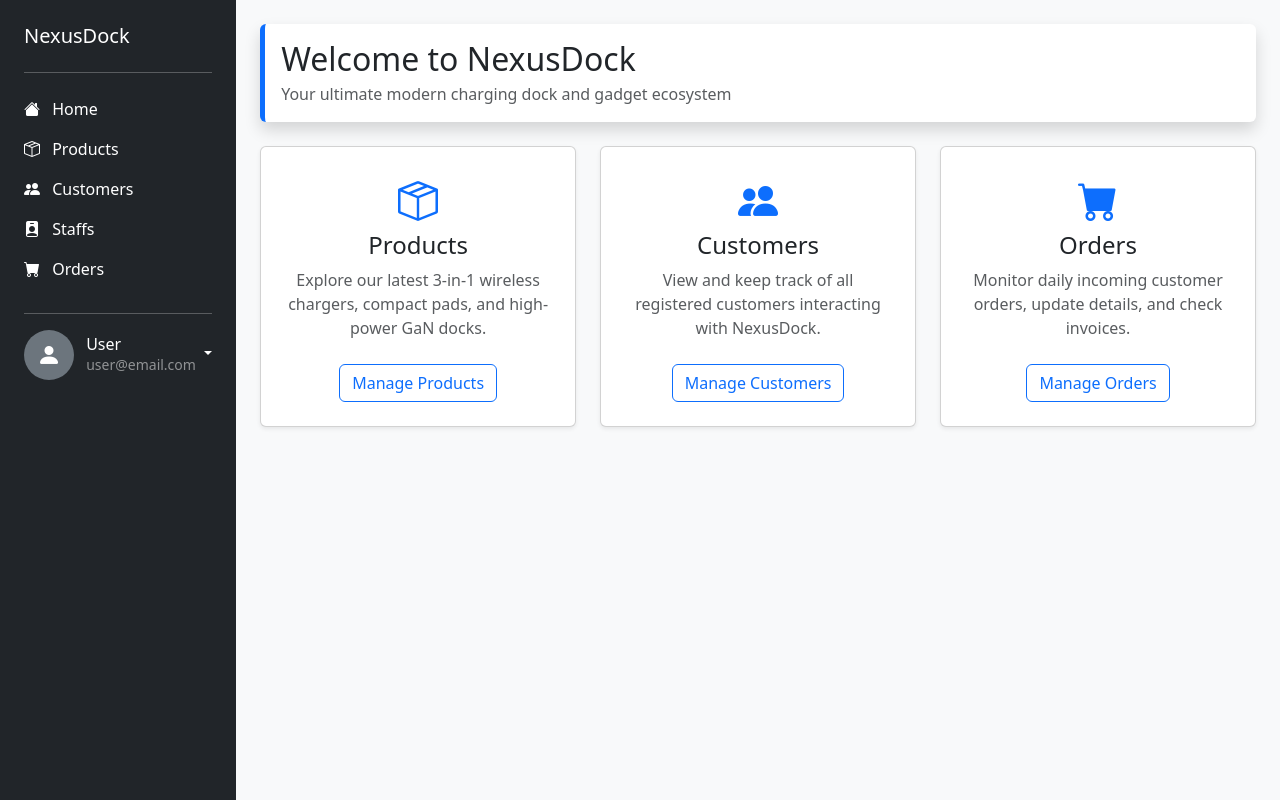
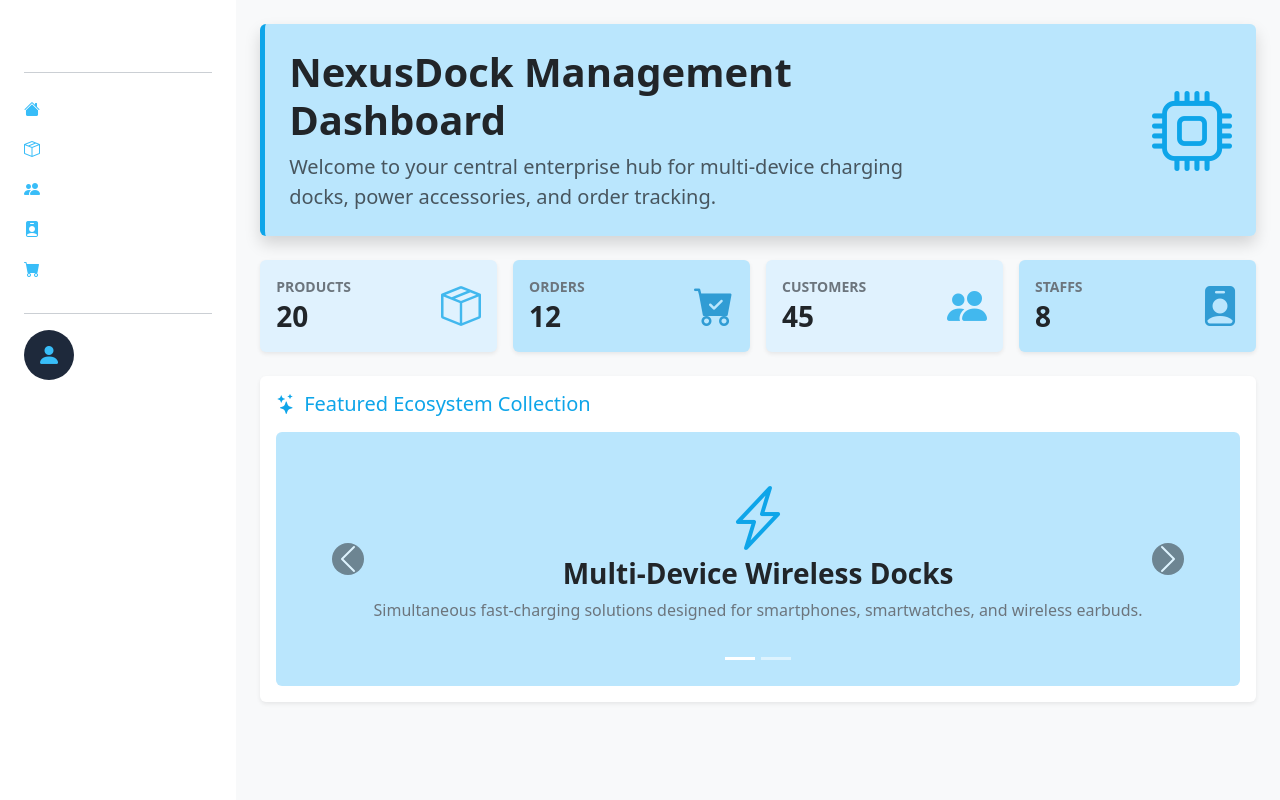
Before and after one commit to shahirizal/webDevelopment, a PHP site: page /pt1/home.php in a window 1280 px wide. Run offline with PHP 8.4, Linux system fonts and the light colour scheme.

Commit message:
Complete PT1 NexusDock web system with ice blue theme and custom charging dock attributes

```diff
--- a/index.html
+++ b/index.html
@@ -384,7 +384,7 @@
       ["AJAX + RESTful API + JSON", "Working with web APIs and exchanging data using JSON.", "#"]
     ];
     const tasks = [
-      ["Project Task 1", "HTML+CSS", "Develop the initial interface and page structure for the project.", "#"],
+      ["Project Task 1", "HTML+CSS", "Develop the initial interface and page structure for the project.", "pt1/index.html"],
       ["Project Task 2", "PHP + Database + MVC", "Implement server-side functionality and database operations.", "#"],
       ["Project Task 3", "JavaScript + AJAX", "Improve usability and responsiveness with JavaScript and AJAX.", "#"],
       ["Final Task", "Final Enhancement", "Complete the system and add meaningful enhancements to the project.", "#"]
--- a/pt1/home.php
+++ b/pt1/home.php
@@ -1,47 +1,103 @@
 <?php
 ob_start();
 ?>
-<div class="card shadow border-0 border-start border-5 border-primary mb-4">
-    <div class="card-body">
-        <h2 class="mb-1">Welcome to NexusDock</h2>
-        <p class="text-muted mb-0">Your ultimate modern charging dock and gadget ecosystem</p>
+
+<!-- Welcome Banner -->
+<div class="card shadow border-0 border-start border-5 mb-4" style="background-color: #bae6fd; border-color: #0ea5e9 !important;">
+    <div class="card-body p-4">
+        <div class="row align-items-center">
+            <div class="col-md-8">
+                <h1 class="display-6 fw-bold mb-2 text-dark">NexusDock Management Dashboard</h1>
+                <p class="lead text-muted mb-0">Welcome to your central enterprise hub for multi-device charging docks, power accessories, and order tracking.</p>
             </div>
+            <div class="col-md-4 text-md-end mt-3 mt-md-0">
+                <i class="bi bi-cpu display-1" style="color: #0ea5e9;"></i>
             </div>
-
-<div class="row g-4">
-    <div class="col-md-4">
-        <div class="card shadow-sm h-100">
-            <div class="card-body text-center p-4">
-                <i class="bi bi-box-seam text-primary fs-1 mb-3"></i>
-                <h4>Products</h4>
-                <p class="text-muted">Explore our latest 3-in-1 wireless chargers, compact pads, and high-power GaN docks.</p>
-                <a href="products.php" class="btn btn-outline-primary mt-2">Manage Products</a>
         </div>
     </div>
 </div>
 
-    <div class="col-md-4">
-        <div class="card shadow-sm h-100">
-            <div class="card-body text-center p-4">
-                <i class="bi bi-people-fill text-primary fs-1 mb-3"></i>
-                <h4>Customers</h4>
-                <p class="text-muted">View and keep track of all registered customers interacting with NexusDock.</p>
-                <a href="customers.php" class="btn btn-outline-primary mt-2">Manage Customers</a>
+<!-- Quick Stat Cards (Sebelah-Menyebelah / 4 Kolum Sebaris) -->
+<div class="row g-3 mb-4">
+    <div class="col-md-3">
+        <div class="card shadow-sm border-0 text-dark" style="background-color: #e0f2fe;">
+            <div class="card-body d-flex align-items-center justify-content-between p-3">
+                <div>
+                    <h6 class="text-uppercase mb-1 text-secondary small fw-semibold">Products</h6>
+                    <h3 class="mb-0 fw-bold">20</h3>
+                </div>
+                <i class="bi bi-box-seam fs-1 opacity-75" style="color: #0ea5e9;"></i>
+            </div>
+        </div>
+    </div>
+    <div class="col-md-3">
+        <div class="card shadow-sm border-0 text-dark" style="background-color: #bae6fd;">
+            <div class="card-body d-flex align-items-center justify-content-between p-3">
+                <div>
+                    <h6 class="text-uppercase mb-1 text-secondary small fw-semibold">Orders</h6>
+                    <h3 class="mb-0 fw-bold">12</h3>
+                </div>
+                <i class="bi bi-cart-check-fill fs-1 opacity-75" style="color: #0284c7;"></i>
+            </div>
+        </div>
+    </div>
+    <div class="col-md-3">
+        <div class="card shadow-sm border-0 text-dark" style="background-color: #e0f2fe;">
+            <div class="card-body d-flex align-items-center justify-content-between p-3">
+                <div>
+                    <h6 class="text-uppercase mb-1 text-secondary small fw-semibold">Customers</h6>
+                    <h3 class="mb-0 fw-bold">45</h3>
+                </div>
+                <i class="bi bi-people-fill fs-1 opacity-75" style="color: #0ea5e9;"></i>
+            </div>
+        </div>
+    </div>
+    <div class="col-md-3">
+        <div class="card shadow-sm border-0 text-dark" style="background-color: #bae6fd;">
+            <div class="card-body d-flex align-items-center justify-content-between p-3">
+                <div>
+                    <h6 class="text-uppercase mb-1 text-secondary small fw-semibold">Staffs</h6>
+                    <h3 class="mb-0 fw-bold">8</h3>
+                </div>
+                <i class="bi bi-person-badge-fill fs-1 opacity-75" style="color: #0284c7;"></i>
+            </div>
         </div>
     </div>
 </div>
 
-    <div class="col-md-4">
-        <div class="card shadow-sm h-100">
-            <div class="card-body text-center p-4">
-                <i class="bi bi-cart-fill text-primary fs-1 mb-3"></i>
-                <h4>Orders</h4>
-                <p class="text-muted">Monitor daily incoming customer orders, update details, and check invoices.</p>
-                <a href="orders.php" class="btn btn-outline-primary mt-2">Manage Orders</a>
+<!-- Carousel Section -->
+<div class="card shadow-sm mb-4 bg-white border-0">
+    <div class="card-body">
+        <h5 class="mb-3" style="color: #0ea5e9;"><i class="bi bi-stars me-2"></i>Featured Ecosystem Collection</h5>
+        <div id="homeCarousel" class="carousel slide" data-bs-ride="carousel">
+            <div class="carousel-indicators">
+                <button type="button" data-bs-target="#homeCarousel" data-bs-slide-to="0" class="active" aria-current="true" aria-label="Slide 1"></button>
+                <button type="button" data-bs-target="#homeCarousel" data-bs-slide-to="1" aria-label="Slide 2"></button>
+            </div>
+            <div class="carousel-inner rounded">
+                <div class="carousel-item active p-5 text-center text-dark" style="background-color: #bae6fd;">
+                    <i class="bi bi-lightning-charge display-3 mb-3" style="color: #0ea5e9;"></i>
+                    <h3 class="fw-bold">Multi-Device Wireless Docks</h3>
+                    <p class="text-secondary">Simultaneous fast-charging solutions designed for smartphones, smartwatches, and wireless earbuds.</p>
+                </div>
+                <div class="carousel-item p-5 text-center text-dark" style="background-color: #bae6fd;">
+                    <i class="bi bi-plug display-3 mb-3" style="color: #0284c7;"></i>
+                    <h3 class="fw-bold">High-Output GaN Adapters</h3>
+                    <p class="text-secondary">Compact, high-efficiency power adapters engineered for heavy-duty professional laptops and devices.</p>
+                </div>
+            </div>
+            <button class="carousel-control-prev" type="button" data-bs-target="#homeCarousel" data-bs-slide="prev">
+                <span class="carousel-control-prev-icon bg-dark rounded-circle p-2" aria-hidden="true"></span>
+                <span class="visually-hidden">Previous</span>
+            </button>
+            <button class="carousel-control-next" type="button" data-bs-target="#homeCarousel" data-bs-slide="next">
+                <span class="carousel-control-next-icon bg-dark rounded-circle p-2" aria-hidden="true"></span>
+                <span class="visually-hidden">Next</span>
+            </button>
         </div>
     </div>
 </div>
-</div>
+
 <?php
 $content = ob_get_clean();
 require_once 'layout.php';
--- a/pt1/layout.php
+++ b/pt1/layout.php
@@ -2,10 +2,10 @@
 <?php require_once 'sidebar.php'; ?>
             <div class="col bg-light">
                 <!-- Mobile Header with Burger -->
-                <div id="myBurger" class="p-3 d-lg-none text-white bg-dark">
+                <div id="myBurger" class="p-3 d-lg-none text-white" style="background-color: #0f172a;">
                     <div class="row">
                         <a href="#" class="text-white text-decoration-none" data-bs-toggle="offcanvas" data-bs-target="#mySidebar">
-                            <i class="bi bi-list"></i><h5 class="ms-3 d-inline">NexusDock</h5>
+                            <i class="bi bi-list" style="color: #38bdf8;"></i><h5 class="ms-3 d-inline text-white">NexusDock</h5>
                         </a>
                     </div>
                 </div>
--- a/pt1/sidebar.php
+++ b/pt1/sidebar.php
@@ -1,51 +1,51 @@
-<div id="mySidebar" class="col-auto bg-dark text-white offcanvas-lg offcanvas-start">
+<div id="mySidebar" class="col-auto text-white offcanvas-lg offcanvas-start" style="background-color: #0f172a;">
     <div class="p-4">
         <a href="home.php" class="navbar-brand text-decoration-none">
             <div class="row">
-                <h5 class="text-white">NexusDock</h5>
+                <h5 class="text-white fw-bold">NexusDock</h5>
             </div>
         </a>
-        <hr>
+        <hr style="border-color: #334155;">
         <ul class="mynav nav nav-pills flex-column">
             <li class="nav-item mb-3 mt-2">
                 <a href="home.php" class="text-decoration-none text-white">
-                    <i class="bi bi-house-fill me-2"></i>
+                    <i class="bi bi-house-fill me-2" style="color: #38bdf8;"></i>
                     Home
                 </a>
             </li>
             <li class="nav-item mb-3">
                 <a href="products.php" class="text-decoration-none text-white">
-                    <i class="bi bi-box-seam me-2"></i>
+                    <i class="bi bi-box-seam me-2" style="color: #38bdf8;"></i>
                     Products
                 </a>
             </li>
             <li class="nav-item mb-3">
                 <a href="customers.php" class="text-decoration-none text-white">
-                    <i class="bi bi-people-fill me-2"></i>
+                    <i class="bi bi-people-fill me-2" style="color: #38bdf8;"></i>
                     Customers
                 </a>
             </li>
             <li class="nav-item mb-3">
                 <a href="staffs.php" class="text-decoration-none text-white">
-                    <i class="bi bi-person-badge-fill me-2"></i>
+                    <i class="bi bi-person-badge-fill me-2" style="color: #38bdf8;"></i>
                     Staffs
                 </a>
             </li>
             <li class="nav-item mb-3">
                 <a href="orders.php" class="text-decoration-none text-white">
-                    <i class="bi bi-cart-fill me-2"></i>
+                    <i class="bi bi-cart-fill me-2" style="color: #38bdf8;"></i>
                     Orders
                 </a>
             </li>
         </ul>
-        <hr>
+        <hr style="border-color: #334155;">
         <div class="dropdown">
             <a href="#" class="text-decoration-none text-white dropdown-toggle d-inline-block align-middle" data-bs-toggle="dropdown">
-                <div class="rounded-circle bg-secondary text-center d-inline-block align-middle" style="width: 50px; height: 50px; line-height: 50px;">
-                    <i class="bi bi-person-fill text-white fs-4"></i>
+                <div class="rounded-circle text-center d-inline-block align-middle" style="width: 50px; height: 50px; line-height: 50px; background-color: #1e293b;">
+                    <i class="bi bi-person-fill fs-4" style="color: #38bdf8;"></i>
                 </div>
                 <div class="d-inline-block align-middle ms-2 text-start">
-                    <h6 class="mb-0 text-nowrap">User</h6>
+                    <h6 class="mb-0 text-nowrap text-white">User</h6>
                     <small class="text-white-50 text-nowrap d-block">user@email.com</small>
                 </div>
             </a>
```
Also changed, not shown: pt1/customers.php (+12 -12 lines), pt1/index.html (added, +276 -0 lines), pt1/invoice.php (+6 -5 lines), pt1/orderdetails.php (+9 -9 lines), pt1/orders.php (+11 -11 lines), pt1/products.php (+12 -14 lines), pt1/staffs.php (+11 -11 lines), pt1/background.jpg (added), pt1/header.jpg (added). Lines whose indentation alone changed are shown as unchanged.
